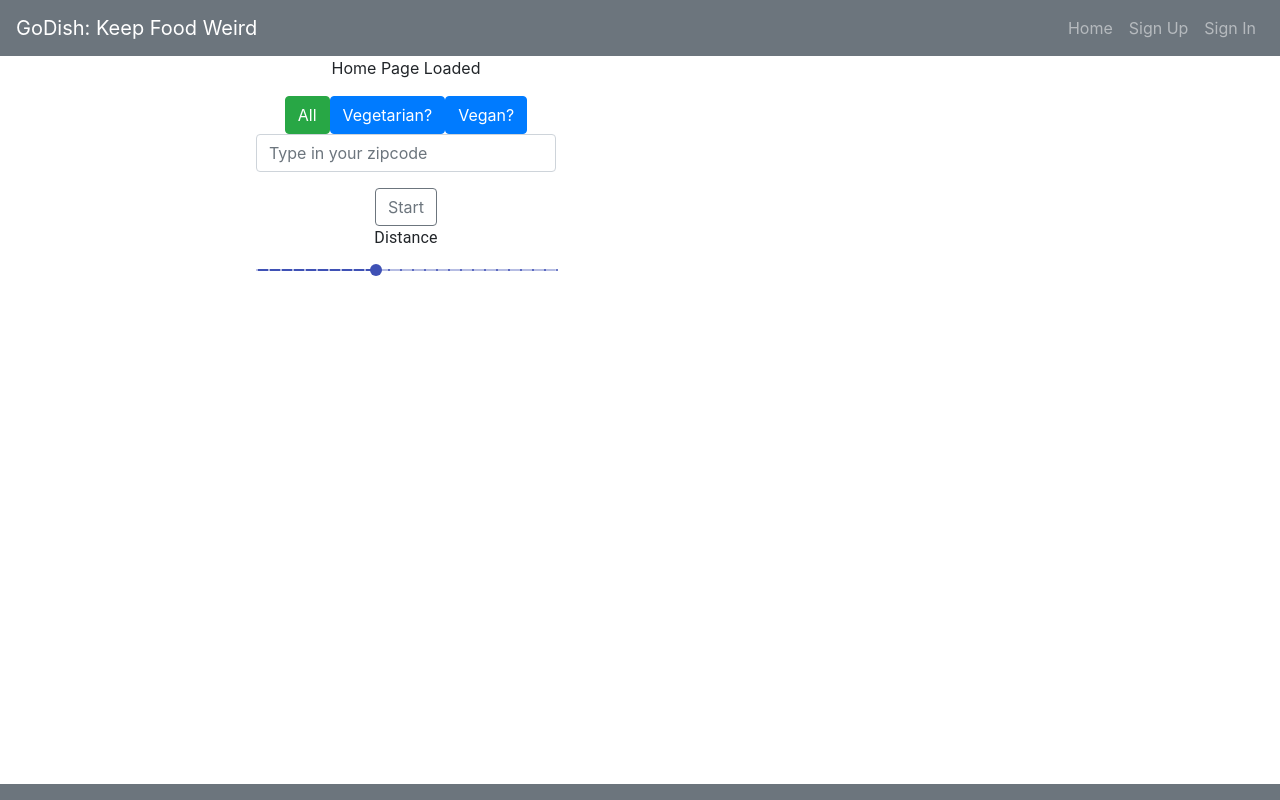
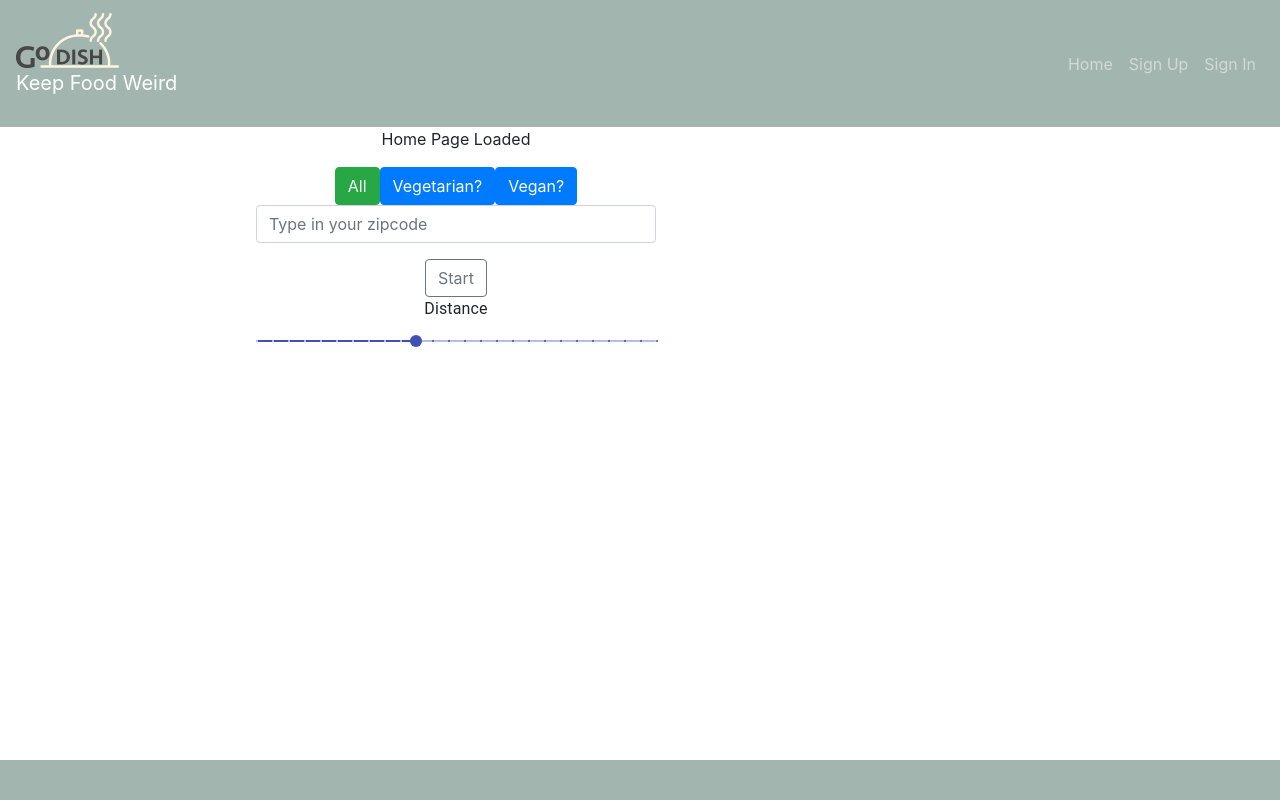
Before and after one commit to GoDishApp/frontend, a React app in the folder react-auth-template-master/: page /#/home in a window 1280 px wide. Built offline with nearby package versions, Linux system fonts and the light colour scheme.

Commit message:
Add logo, bootstrapped rows restaurant page

```diff
--- a/react-auth-template-master/src/components/Footer/Footer.js
+++ b/react-auth-template-master/src/components/Footer/Footer.js
@@ -12,7 +12,7 @@ import Navbar from 'react-bootstrap/Navbar'
 // )
 
 const Footer = ({ user }) => (
-  <Navbar bg="secondary" variant="dark" expand="md" fixed="bottom">
+  <Navbar className="footer" variant="dark" expand="md" fixed="bottom">
     <Nav className="ml-auto">
       {/* <div className="like-it">
         <Image src={thumb} alt="I like it"/>
--- a/react-auth-template-master/src/components/Header/Header.js
+++ b/react-auth-template-master/src/components/Header/Header.js
@@ -1,6 +1,8 @@
 import React, { Fragment } from 'react'
 import Nav from 'react-bootstrap/Nav'
 import Navbar from 'react-bootstrap/Navbar'
+import logo from './LOGO_ON_GREEN.png'
+import Image from 'react-bootstrap/Image'
 
 const authenticatedOptions = (
   <Fragment>
@@ -23,9 +25,12 @@ const alwaysOptions = (
 )
 
 const Header = ({ user }) => (
-  <Navbar bg="secondary" variant="dark" expand="md">
+  <Navbar variant="dark" expand="md" className="navbar">
     <Navbar.Brand href="#">
-      GoDish: Keep Food Weird
+      <div>
+        <Image src={logo}/>
+      </div>
+      <p id="sub">Keep Food Weird</p>
     </Navbar.Brand>
     <Navbar.Toggle aria-controls="basic-navbar-nav" />
     <Navbar.Collapse id="basic-navbar-nav">
--- a/react-auth-template-master/src/components/Restaurant/Restaurant.js
+++ b/react-auth-template-master/src/components/Restaurant/Restaurant.js
@@ -2,6 +2,9 @@ import React, { Component } from 'react'
 import Image from 'react-bootstrap/Image'
 import burger from '../GetDish/burger.jpg'
 import Button from 'react-bootstrap/Button'
+import Container from 'react-bootstrap/Container'
+import Row from 'react-bootstrap/Row'
+import Col from 'react-bootstrap/Col'
 
 class Restaurant extends Component {
   constructor (props) {
@@ -20,21 +23,31 @@ class Restaurant extends Component {
 
   render () {
     return (
-      <div className="restaurant">
-        <p>Restaurant Page</p>
-        <div className="dish">
+      <Container className="restaurant">
+        <Row className="dish">
           <Image src={burger} alt="Burger" fluid/>
-        </div>
-        <div>Google Maps screenshot</div>
-        <p>Restaurant Name</p>
-        <p>Location</p>
-        <div>$$ | Stars</div>
-        <div className="modal-buttons">
-          <Button variant="outline-secondary">Book</Button>
-          <Button variant="outline-secondary">Order</Button>
-          <Button variant="outline-secondary">Website</Button>
-        </div>
-      </div>
+        </Row>
+        <Row>
+          <div>Google Maps screenshot</div>
+        </Row>
+        <Row className="rest-info">
+          <p>Restaurant Name</p>
+        </Row>
+        <Row className="rest-info">
+          <p>Location</p>
+        </Row>
+        <Row>
+          <Col>$$</Col>
+          <Col>Stars</Col>
+        </Row>
+        <Row>
+          <div className="modal-buttons">
+            <Button variant="outline-warning">Book</Button>
+            <Button variant="outline-warning">Order</Button>
+            <Button variant="outline-warning">Website</Button>
+          </div>
+        </Row>
+      </Container>
     )
   }
 }
--- a/react-auth-template-master/src/index.scss
+++ b/react-auth-template-master/src/index.scss
@@ -2,7 +2,7 @@
 
 .homepage {
     text-align: center;
-    width: 300px;
+    width: 400px;
     margin: 0 20%;
 }
 
@@ -14,4 +14,14 @@
     display: flex;
     justify-content: space-evenly;
     margin: 1rem;
+    width: 400px;
 }
+
+.navbar {
+    background-color: #A3B5AF;
+}
+
+.footer {
+    background-color: #A3B5AF;
+    height: 5%;
+}
```
Also changed, not shown: react-auth-template-master/src/components/Header/LOGO_ON_GREEN.png (added).
